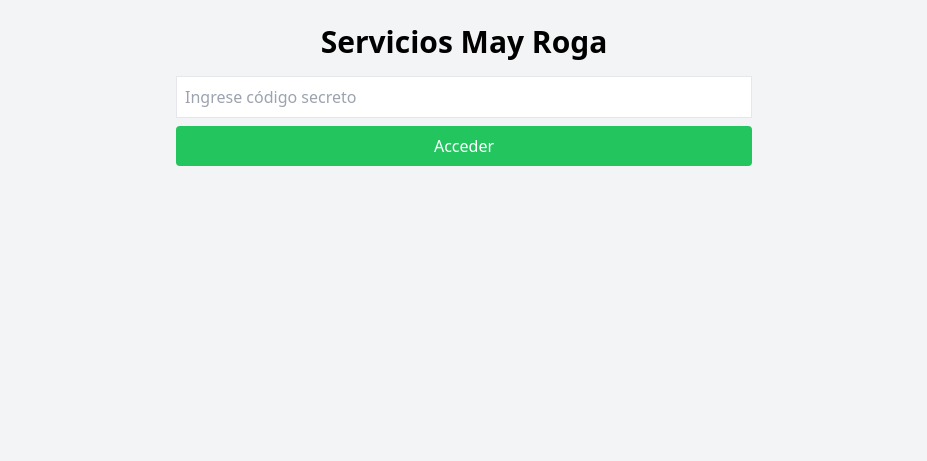
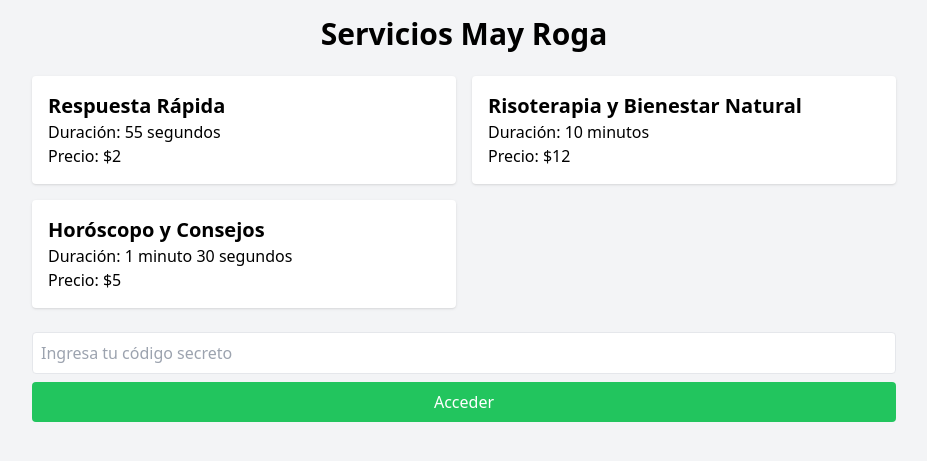
Before and after one commit to mayroga/Asistente-Virtual-May-Roga, a Flask app: template templates/index.html in a window 1280 px wide. Shown: the top 461 px of the page, without its empty margins (176-1103 px from the left). Run offline with Flask 3, Linux system fonts and the light colour scheme; the template is opened without the code that fills it: most values are stand-ins (such as "Sample title", 1, 10 or a date in 2020); some libraries are stand-ins or nearby versions.

Commit message:
Update index.html

```diff
--- a/templates/index.html
+++ b/templates/index.html
@@ -3,93 +3,108 @@
 <head>
   <meta charset="UTF-8">
   <meta name="viewport" content="width=device-width, initial-scale=1.0">
-    <title>May Roga - Servicios</title>
+  <title>May Roga · Servicios</title>
+  <script src="https://cdn.tailwindcss.com"></script>
   <script src="https://js.stripe.com/v3/"></script>
-    <script src="https://cdn.tailwindcss.com"></script>
 </head>
-<body class="bg-gray-100 p-6">
+<body class="bg-gray-100 font-sans">
 
-<h1 class="text-3xl font-bold mb-4 text-center">Servicios May Roga</h1>
+  <div class="max-w-4xl mx-auto p-4">
+    <h1 class="text-3xl font-bold text-center mb-6">Servicios May Roga</h1>
 
-<div class="max-w-xl mx-auto mb-6">
-    <input type="password" id="accessCode" placeholder="Ingrese código secreto" class="border p-2 w-full">
-    <button id="checkAccess" class="bg-green-500 text-white px-4 py-2 mt-2 w-full rounded">Acceder</button>
+    <!-- Servicios básicos siempre visibles -->
+    <div id="basic-services" class="grid grid-cols-1 md:grid-cols-2 gap-4">
+      <div class="p-4 bg-white rounded shadow cursor-pointer service-card" data-service="Respuesta Rápida" data-price="2">
+        <h2 class="text-xl font-semibold">Respuesta Rápida</h2>
+        <p>Duración: 55 segundos</p>
+        <p>Precio: $2</p>
+      </div>
+      <div class="p-4 bg-white rounded shadow cursor-pointer service-card" data-service="Risoterapia y Bienestar Natural" data-price="12">
+        <h2 class="text-xl font-semibold">Risoterapia y Bienestar Natural</h2>
+        <p>Duración: 10 minutos</p>
+        <p>Precio: $12</p>
+      </div>
+      <div class="p-4 bg-white rounded shadow cursor-pointer service-card" data-service="Horóscopo y Consejos" data-price="5">
+        <h2 class="text-xl font-semibold">Horóscopo y Consejos</h2>
+        <p>Duración: 1 minuto 30 segundos</p>
+        <p>Precio: $5</p>
+      </div>
     </div>
 
-<div id="services" class="grid gap-4 max-w-xl mx-auto hidden">
-    {% for service in services %}
-    <div class="bg-white p-4 rounded shadow flex justify-between items-center">
-        <div>
-            <h2 class="text-xl font-semibold">{{ service.name }}</h2>
-            <p>Precio: ${{ '%.2f' | format(service.price / 100) }}</p>
+    <!-- Ventana emergente para servicios especiales -->
+    <div id="special-services-modal" class="fixed inset-0 bg-black bg-opacity-50 flex items-center justify-center hidden">
+      <div class="bg-white p-6 rounded shadow max-w-lg w-full relative">
+        <button id="close-modal" class="absolute top-2 right-2 text-gray-600 hover:text-gray-900">&times;</button>
+        <h2 class="text-2xl font-bold mb-4">Servicios Especiales</h2>
+        <div id="special-services" class="grid grid-cols-1 gap-4">
+          <div class="p-4 bg-gray-100 rounded cursor-pointer special-service-card" data-service="Sesión Risoterapia 20min" data-price="20">
+            <h3 class="font-semibold">Sesión Risoterapia 20min</h3>
+            <p>Precio: $20.00</p>
           </div>
-        <button class="pay-btn bg-blue-500 text-white px-3 py-1 rounded" data-id="{{ service.id }}">Pagar</button>
+          <div class="p-4 bg-gray-100 rounded cursor-pointer special-service-card" data-service="Sesión Personalizada 30min" data-price="35">
+            <h3 class="font-semibold">Sesión Personalizada 30min</h3>
+            <p>Precio: $35.00</p>
           </div>
-    {% endfor %}
+          <div class="p-4 bg-gray-100 rounded cursor-pointer special-service-card" data-service="Paquete Corporativo 20-40min" data-price="50">
+            <h3 class="font-semibold">Paquete Corporativo 20-40min</h3>
+            <p>Precio: $50.00</p>
+          </div>
+        </div>
+      </div>
     </div>
 
-<div id="card-element-container" class="max-w-xl mx-auto mt-6 hidden">
-    <div id="card-element" class="p-4 bg-white rounded shadow"></div>
-    <button id="submitPayment" class="bg-purple-500 text-white px-4 py-2 mt-2 w-full rounded">Confirmar Pago</button>
+    <!-- Input para código secreto -->
+    <div class="mt-6">
+      <input type="text" id="access-code" placeholder="Ingresa tu código secreto" class="p-2 border rounded w-full">
+      <button id="access-btn" class="mt-2 bg-green-500 text-white px-4 py-2 rounded hover:bg-green-600 w-full">Acceder</button>
+    </div>
   </div>
 
   <script>
-const stripe = Stripe("{{ stripe_key }}");
-let selectedServiceId = null;
-let clientSecret = null;
-const elements = stripe.elements();
-const card = elements.create("card");
-card.mount("#card-element");
+    const stripeKey = "{{ stripe_key }}"; // Desde Flask
+    const stripe = Stripe(stripeKey);
 
-// Código secreto
-document.getElementById("checkAccess").addEventListener("click", async () => {
-    const code = document.getElementById("accessCode").value;
-    const res = await fetch("/access", {
-        method: "POST",
-        headers: {"Content-Type": "application/json"},
-        body: JSON.stringify({code})
-    });
-    if(res.ok){
-        document.getElementById("services").classList.remove("hidden");
-        alert("Acceso concedido ✅");
+    const ACCESS_CODE = "{{ access_code }}"; // Variable enviada desde Flask (MAYROGA_ACCESS_CODE)
+
+    // Abrir modal de servicios especiales solo si se selecciona Risoterapia y Bienestar Natural
+    document.querySelectorAll('.service-card').forEach(card => {
+      card.addEventListener('click', () => {
+        const serviceName = card.getAttribute('data-service');
+        if (serviceName === 'Risoterapia y Bienestar Natural') {
+          document.getElementById('special-services-modal').classList.remove('hidden');
         } else {
-        alert("Código incorrecto ❌");
+          alert(`Seleccionaste el servicio: ${serviceName}. Procede al pago.`);
+          // Aquí se puede redirigir al flujo de pago
         }
-});
-
-// Selección de servicio y generación de PaymentIntent
-document.querySelectorAll(".pay-btn").forEach(btn => {
-    btn.addEventListener("click", async () => {
-        selectedServiceId = btn.getAttribute("data-id");
-        const res = await fetch("/create-payment-intent", {
-            method: "POST",
-            headers: {"Content-Type": "application/json"},
-            body: JSON.stringify({service_id: selectedServiceId})
-        });
-        const data = await res.json();
-        if(data.error){
-            alert(data.error);
-            return;
-        }
-        clientSecret = data.client_secret;
-        document.getElementById("card-element-container").classList.remove("hidden");
       });
     });
 
-// Confirmar pago
-document.getElementById("submitPayment").addEventListener("click", async () => {
-    if(!clientSecret) return alert("Seleccione un servicio primero");
-    const result = await stripe.confirmCardPayment(clientSecret, {
-        payment_method: {card: card}
+    // Cerrar modal
+    document.getElementById('close-modal').addEventListener('click', () => {
+      document.getElementById('special-services-modal').classList.add('hidden');
     });
-    if(result.error){
-        alert(result.error.message);
-    } else if(result.paymentIntent.status === "succeeded"){
-        alert("Pago exitoso ✅ Servicio desbloqueado");
-        document.getElementById("services").classList.remove("hidden");
+
+    // Seleccionar servicio especial
+    document.querySelectorAll('.special-service-card').forEach(card => {
+      card.addEventListener('click', () => {
+        const serviceName = card.getAttribute('data-service');
+        const price = card.getAttribute('data-price');
+        alert(`Seleccionaste el servicio especial: ${serviceName} - $${price}. Procede al pago.`);
+        document.getElementById('special-services-modal').classList.add('hidden');
+        // Aquí se puede redirigir al flujo de pago
+      });
+    });
+
+    // Código secreto
+    document.getElementById('access-btn').addEventListener('click', () => {
+      const code = document.getElementById('access-code').value;
+      if (code === ACCESS_CODE) {
+        alert('Código correcto. Puedes acceder a los servicios especiales.');
+        document.getElementById('special-services-modal').classList.remove('hidden');
+      } else {
+        alert('Código incorrecto.');
       }
     });
   </script>
-
 </body>
 </html>
```
Lines whose indentation alone changed are shown as unchanged.
